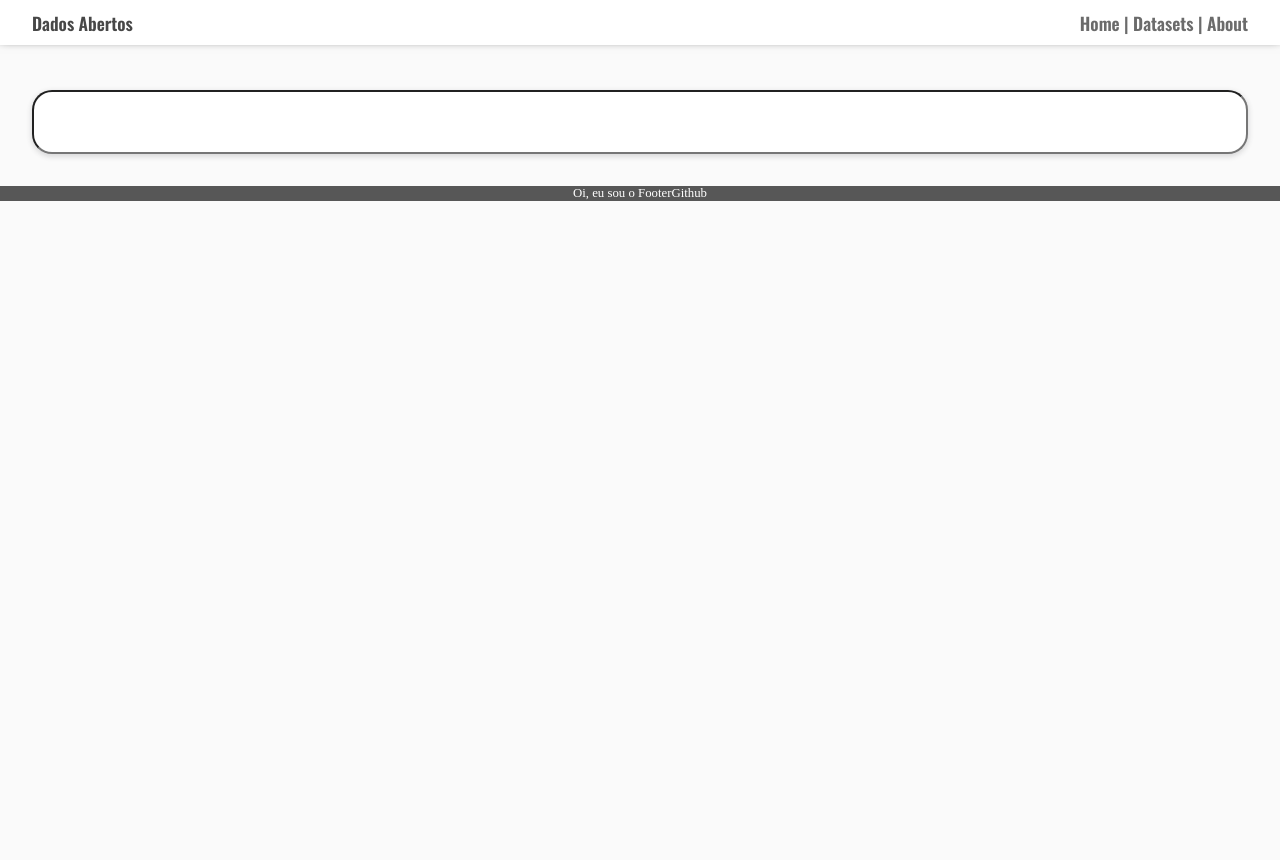
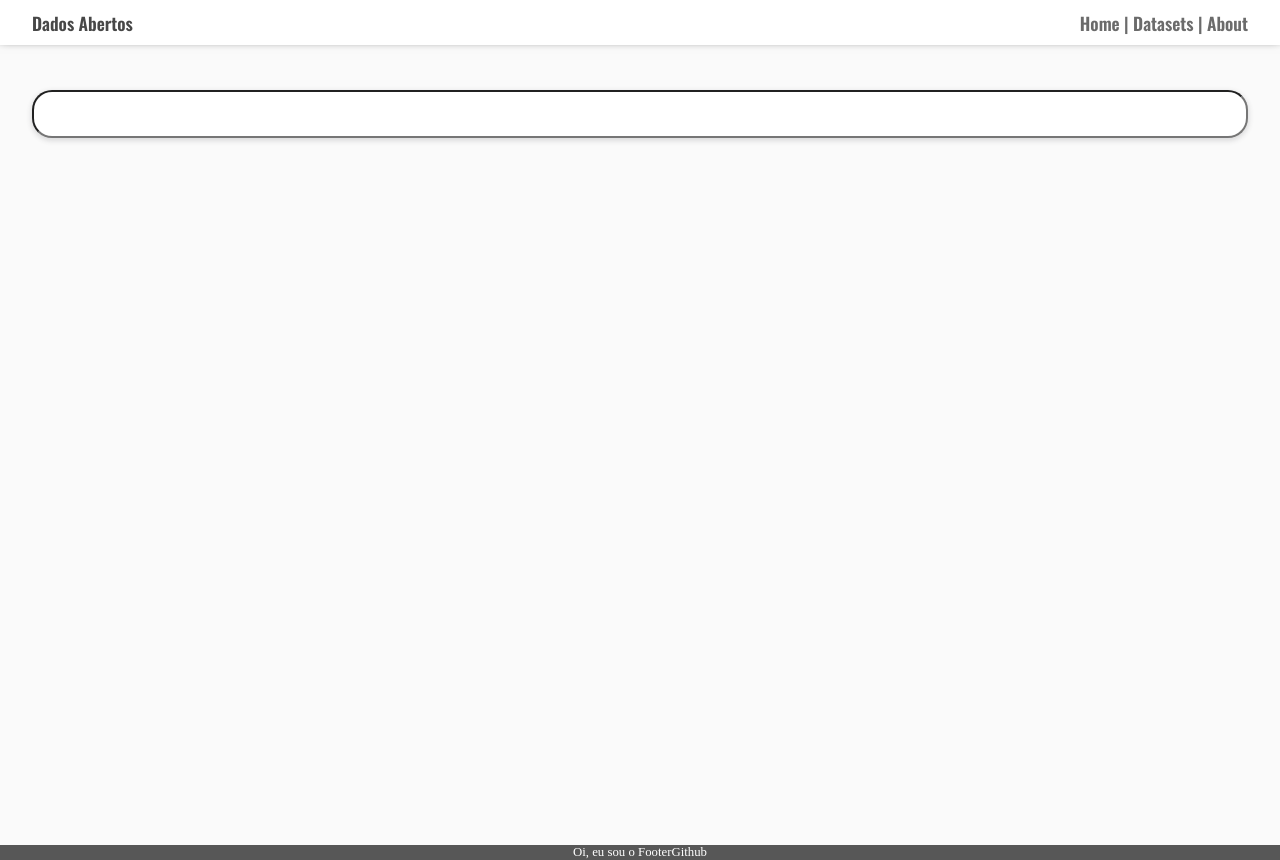
Before and after one commit to RicardoIreno/dados-abertos-ckan, a Next.js app: page / in a window 1280 px wide. Before the commit the page ends 800 px from the top, so only its background shows below. Built offline with nearby package versions, Linux system fonts and the light colour scheme.

Commit message:
Redesign of Search bar and wrapper appearence

```diff
--- a/next.config.js
+++ /dev/null
@@ -1,27 +0,0 @@
-const withMDX = require('@next/mdx')()
-
-
-module.exports = withMDX({
-pageExtensions: ['js', 'jsx', 'ts', 'tsx', 'md', 'mdx'],
-})
-
-
-// module.exports = {
-//   experimental: {esmExternals: true},
-//   pageExtensions: ['md', 'mdx', 'tsx', 'ts', 'jsx', 'js'],
-//   webpack(config, options) {
-//     config.module.rules.push({
-//       test: /\.mdx?$/,
-//       use: [
-//         options.defaultLoaders.babel,
-//         {
-//           loader: '@mdx-js/loader',
-//           /** @type {import('@mdx-js/loader').Options} */
-//           options: {/* jsxImportSource: …, otherOptions… */}
-//         }
-//       ]
-//     })
-
-//     return config
-//   }
-// }
--- a/src/components/atoms/MainSearchBar.tsx
+++ b/src/components/atoms/MainSearchBar.tsx
@@ -10,7 +10,7 @@ const MyWrapper = styled(Wrapper)`
 
 const Input = styled.input`
     width: 100%;
-    height: 4rem;
+    height: 3rem;
     margin-top: 0.8rem;
     border-radius: ${radios};
     background-color: #fff;
--- a/src/components/templates/Default.tsx
+++ b/src/components/templates/Default.tsx
@@ -6,7 +6,7 @@ import styled from 'styled-components'
 
 
 const MyWrapper = styled(Wrapper)`
-  justify-content: center;
+	min-height: 100vh;
   align-items: center;
   font-size: 1.2rem;
   padding: 2rem;
```
Also changed, not shown: 2 other files (tests, documents, lock files or other folders).
